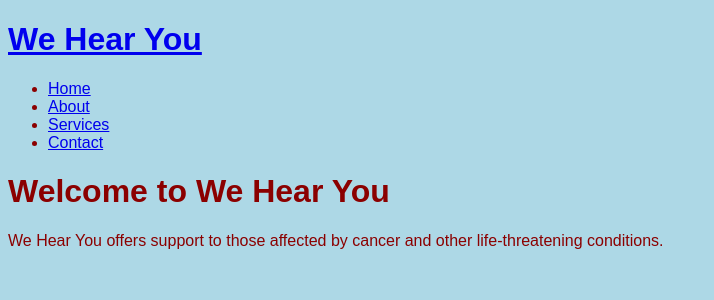
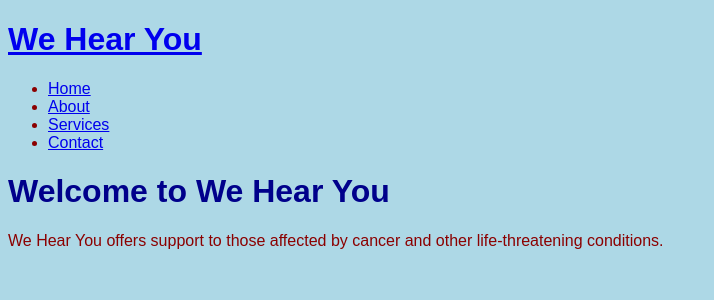
Before and after one commit to thejameser/wehearyou.github.io, a Jekyll site: the page built from index.md, in a window 1280 px wide. Shown: the top 300 px of the page, without its empty margins (0-714 px from the left). Built offline with Jekyll 4.4.1, drawn with Linux system fonts in a browser that asks for light colours; some web fonts are replaced.

Commit message:
Update main.css

```diff
--- a/assets/main.css
+++ b/assets/main.css
@@ -1,7 +1,11 @@
-body {
-    background-color: lightblue; /* This will make the background a light blue color */
-    font-family: 'Brown Std', sans-serif;
+body body {
+    background-color: lightgreen !important;
 }
+h1 {
+    color: darkblue !important;
+    font-weight: bold;
+}
+
 
 h1 {
     color: darkred; /* This will turn all h1 headings dark red */
```
